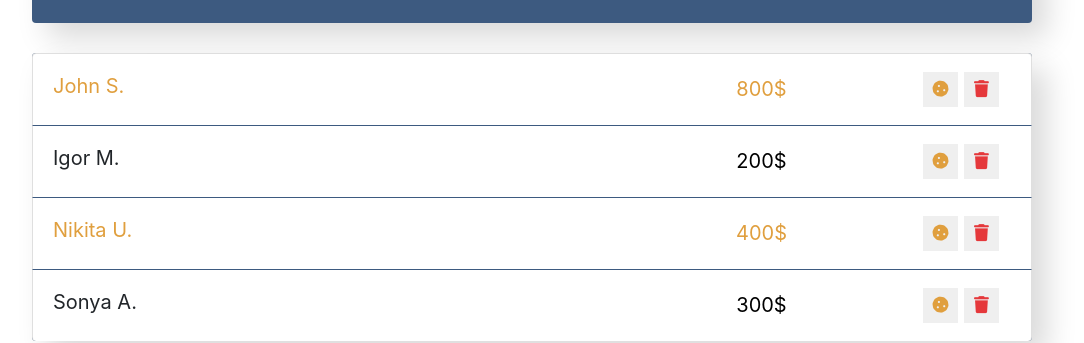
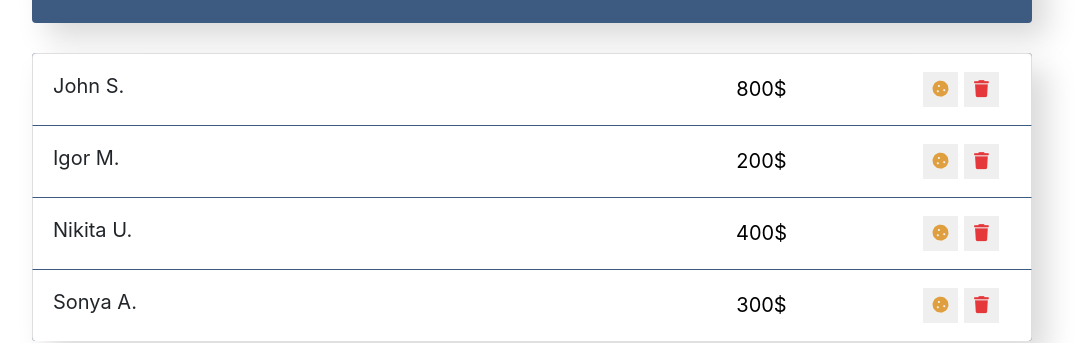
Before and after one commit to gorohov09/staff-accounting, a React (Create React App) app: page / in a window 1280 px wide. Shown: the part 173-516 px from the top of the page, without its empty margins (108-1192 px from the left). Built offline with nearby package versions, Linux system fonts and the light colour scheme.

Commit message:
Работа с состоянием

```diff
--- a/src/components/employees-list-item/employees-list-item.jsx
+++ b/src/components/employees-list-item/employees-list-item.jsx
@@ -1,17 +1,46 @@
+import { Component } from 'react';
 import './employees-list-item.css'
 
-const EmployeesListItem = ({name, salary, increase}) => {
+class EmployeesListItem extends Component {
+
+    constructor(props) {
+        super(props);
+        this.state = {
+            increase: false,
+            like: false
+        }
+    }
+
+    onIncrease = () => {
+        this.setState(({increase}) => ({
+            increase: !increase
+        }))
+    }
+
+    onLike = () => {
+        this.setState(({like}) => ({
+            like: !like
+        }))
+    }
+
+    render() {
+        const {name, salary} = this.props;
+        const {increase, like} = this.state;
 
         const increaseClass = increase ? ' increase' : '';
-    const classes = `list-group-item d-flex justify-content-between ${increaseClass}`;
+        let classes = `list-group-item d-flex justify-content-between ${increaseClass}`;
+
+        const likeClass = like ? ' like' : '';
+        classes += likeClass;
 
         return (
             <li className={classes}>
-            <span className="list-group-item-label">{name}</span>
+                <span className="list-group-item-label" onClick={this.onLike}>{name}</span>
                 <input type="text" className="list-group-item-input" defaultValue={salary + '$'}/>
                 <div className='d-flex justify-content-center align-items-center'>
                     <button type="button"
-                    className="btn-cookie btn-sm ">
+                        className="btn-cookie btn-sm "
+                        onClick={this.onIncrease}>
                         <i className="fas fa-cookie"></i>
                     </button>
 
@@ -24,5 +53,6 @@ const EmployeesListItem = ({name, salary, increase}) => {
             </li>
         )
     }
+}
 
 export default EmployeesListItem;
```
Lines whose indentation alone changed are shown as unchanged.
